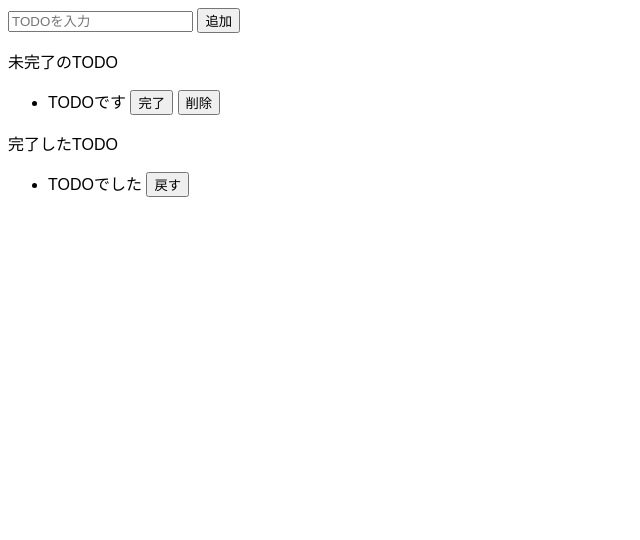
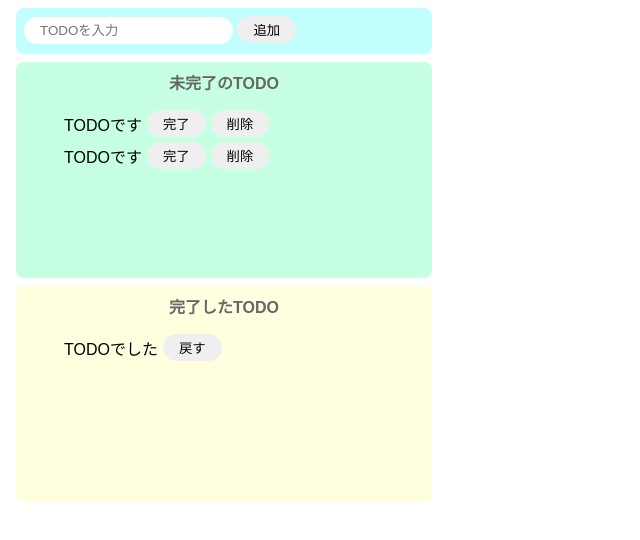
Before and after one commit to yuki-tomioka/udemy-react-primer-from-modern-js_to-do-app-vanilla-js, a website built with Parcel: page index.html in a window 1280 px wide. Shown: the whole page, without its empty margins (0-640 px from the left). Built offline with nearby package versions, Linux system fonts and the light colour scheme.

Commit message:
styleの設定 一部HTML構造を講座のものから変更

```diff
--- a/index.html
+++ b/index.html
@@ -6,25 +6,30 @@
   </head>
 
   <body>
-    <div>
+    <div class="input-area">
       <input placeholder="TODOを入力" />
       <button>追加</button>
     </div>
-    <div>
-      <p>未完了のTODO</p>
+    <div class="incomplete-area">
+      <p class="title">未完了のTODO</p>
       <ul>
-        <li>
-          TODOです
+        <li class="list-item">
+          <div>TODOです</div>
+          <button>完了</button>
+          <button>削除</button>
+        </li>
+        <li class="list-item">
+          <div>TODOです</div>
           <button>完了</button>
           <button>削除</button>
         </li>
       </ul>
     </div>
-    <div>
-      <p>完了したTODO</p>
+    <div class="complete-area">
+      <p class="title">完了したTODO</p>
       <ul>
-        <li>
-          TODOでした
+        <li class="list-item">
+          <div>TODOでした</div>
           <button>戻す</button>
         </li>
       </ul>
--- a/src/styles.css
+++ b/src/styles.css
@@ -1,3 +1,69 @@
 body {
   font-family: sans-serif;
 }
+
+input {
+  border-radius: 16px;
+  border: none;
+  padding: 6px 16px;
+}
+
+button {
+  border-radius: 16px;
+  border: none;
+  padding: 4px 16px;
+}
+
+button:hover {
+  background-color: #ff7fff;
+  color: #fff;
+  transition: all 0.2s;
+  cursor: pointer;
+}
+
+.input-area {
+  background-color: #c1ffff;
+  width: 400px;
+  height: 30px;
+  padding: 8px;
+  margin: 8px;
+  border-radius: 8px;
+}
+
+.incomplete-area {
+  background-color: #c6ffe2;
+  width: 400px;
+  min-height: 200px;
+  padding: 8px;
+  margin: 8px;
+  border-radius: 8px;
+}
+
+.complete-area {
+  background-color: #ffffe0;
+  width: 400px;
+  min-height: 200px;
+  padding: 8px;
+  margin: 8px;
+  border-radius: 8px;
+}
+
+.title {
+  text-align: center;
+  margin-top: 0;
+  font-weight: bold;
+  color: #666;
+}
+
+.list-item {
+  display: flex;
+  align-items: center;
+}
+
+.list-item + .list-item {
+  margin-top: 5px;
+}
+
+.list-item button {
+  margin-left: 5px;
+}
```
